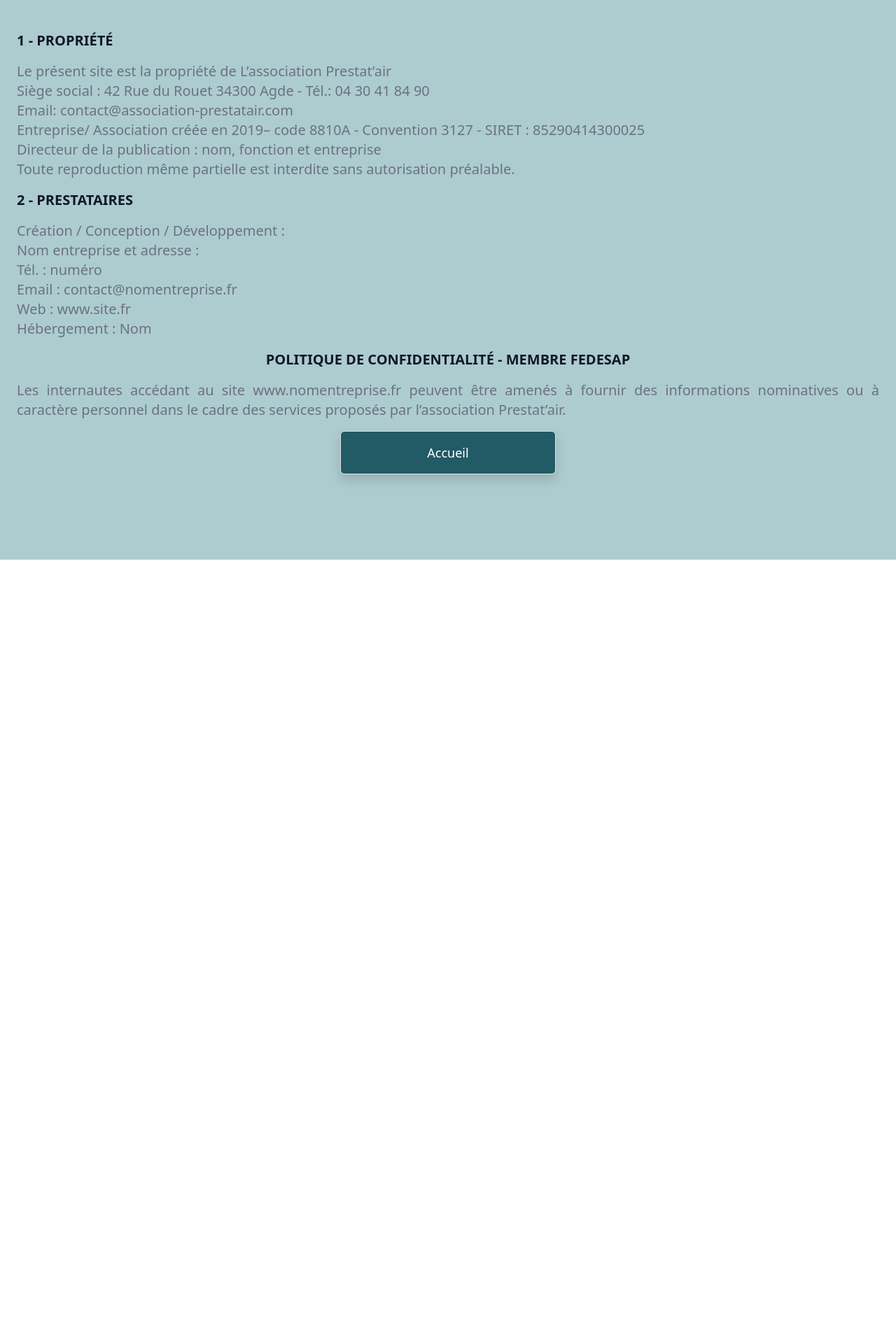
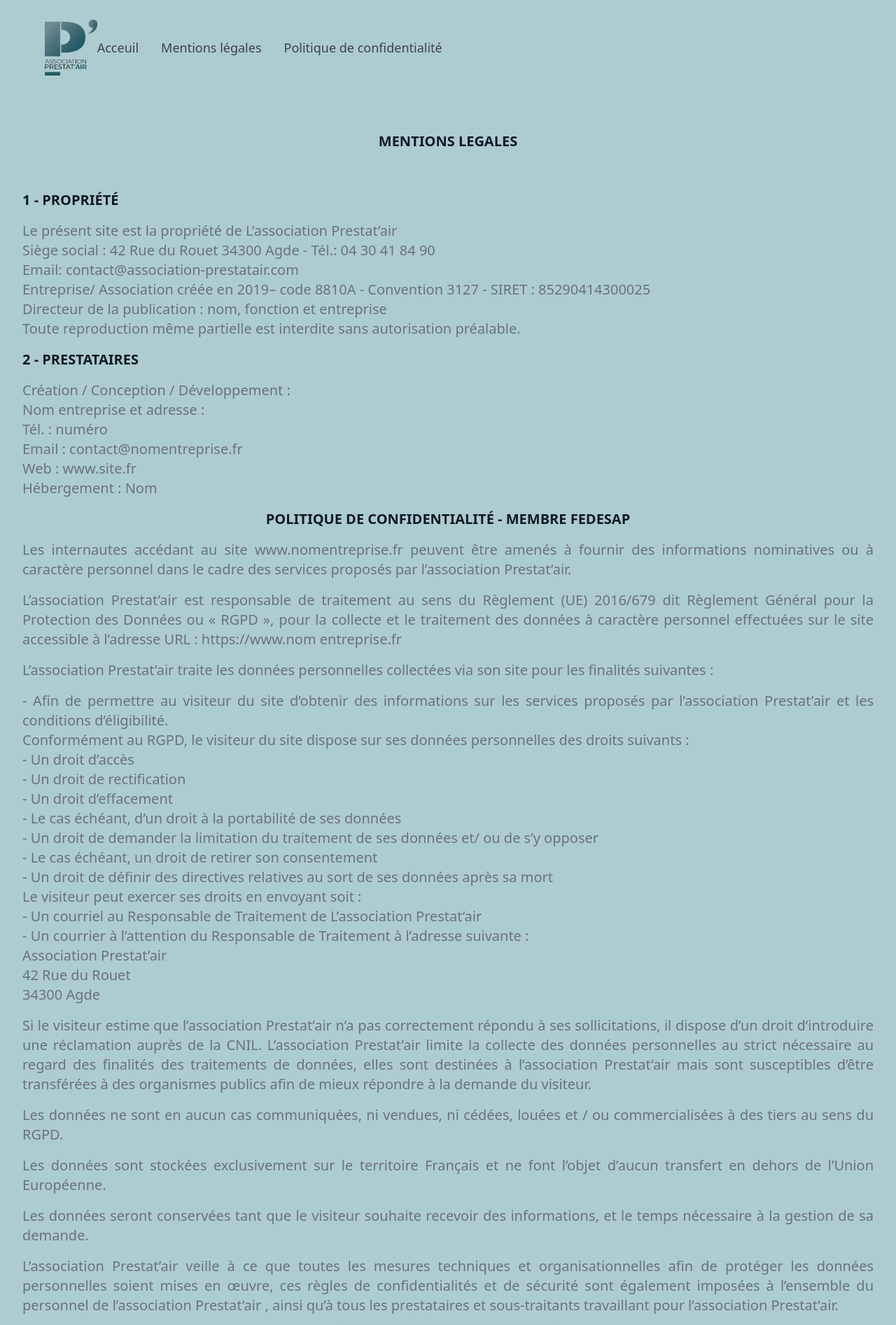
Before and after one commit to mohamedehn/prestatair, a React (Create React App) app: page /mentions in a window 1280 px wide. Shown: the top 1894 px of the page at 70% size. Before the commit the page ends 800 px from the top, so only its background shows below. Built offline with nearby package versions, Linux system fonts and the light colour scheme.

Commit message:
Some corrections and legal section done

```diff
--- a/src/App.jsx
+++ b/src/App.jsx
@@ -8,8 +8,14 @@ import ScrollToTop from './components/ScrollToTop';
 import DisplayActivities from './components/DisplayActivities';
 import Team from './components/Team';
 import DataDisplay from './components/Counter';
+import { useEffect } from 'react';
 
 function App() {
+
+  useEffect(()=>{
+    window.scrollTo(0,0)
+  },[])
+
   return (
     <div className="App bg-[#adccd0] overflow-hidden">
       <Hero/>
--- a/src/components/Footer.jsx
+++ b/src/components/Footer.jsx
@@ -17,21 +17,21 @@ export default function Footer (){
         <footer className="text-gray-500 bg-[#adccd0] px-4 py-5 max-w-screen-xl mx-auto">
             <div className="mt-8 items-center justify-between sm:flex">
                 <ul className="mt-4 sm:mt-0">
-                    &copy; 2022 Prestat'air Tout droit réservé.
+                    &copy; 2023 Prestat'air Tout droit réservé.
                 </ul>
 
                 <ul className="mt-4 items-center justify-center space-y-5 sm:flex sm:space-x-4 sm:space-y-0 text-gray-500">
                 {
                     footerNavs.map((item, idx) => (
                         <li className=" hover:text-gray-800 no-underline text-gray-500" key={idx}>
-                            <NavLink to={item.href} key={idx} className="no-underline text-gray-500">
+                            <NavLink to={item.href} key={idx} className="no-underline text-gray-500 hover:text-gray-800">
                                 {item.name}
                             </NavLink>
                         </li>
                     ))
                 }
                     <li className="hover:text-gray-800 list-none">
-                        <a href="https://mohamedehn.github.io/portfolio/" className="no-underline text-gray-500">Powered by Ehn</a>
+                        <a href="https://mohamedehn.github.io/portfolio/" className="no-underline text-gray-500 hover:text-gray-800">Powered by Coding Corp</a>
                     </li>
                 </ul>
             </div>
--- a/src/pages/mentions.jsx
+++ b/src/pages/mentions.jsx
@@ -1,15 +1,110 @@
-import React from 'react'
+import {React, Fragment} from 'react'
 import { NavLink } from 'react-router-dom'
+import ScrollToTop from '../components/ScrollToTop'
+import { Popover, Transition } from '@headlessui/react'
+import { Bars3Icon, XMarkIcon } from '@heroicons/react/24/outline'
+import logo from "../assets/logoNew.png"
+import { useEffect } from 'react'
+
+const navigation = [
+    { name: 'Acceuil', href: '/' },
+    { name: 'Mentions légales', href: '#mentions' },
+    { name: 'Politique de confidentialité', href: '#politique' }
+  ]
 
 function Mentions() {
+
+    useEffect(()=>{
+        window.scrollTo(0,0)
+    },[])
+
   return (
-    <div className='bg-[#adccd0] h-screen'>
-        <div className="relative md:bg-[#adccd0] md:p-6">
+    <div className='bg-[#adccd0] h-full text-justify'>
+        <div className="relative md:bg-[#adccd0] md:p-6 mx-auto max-w-7xl px-6 lg:px-8">
               <div className="lg:grid lg:grid-cols-1 lg:gap-6">
+              <Popover>
+            <div className="relative px-6 pt-6 lg:px-8">
+              <nav className="relative flex items-center justify-between sm:h-10 lg:justify-start" aria-label="Global">
+                <div className="flex flex-shrink-0 flex-grow items-center lg:flex-grow-0">
+                  <div className="flex w-full items-center justify-between md:w-auto">
+                    <a href="#acceuil">
+                      <span className="sr-only">Prestat'air</span>
+                      <img
+                        alt="Your Company"
+                        className="h-24 w-auto sm:h-20"
+                        src={logo}
+                      />
+                    </a>
+                    <div className="-mr-2 flex items-center md:hidden">
+                      <Popover.Button className="inline-flex items-center justify-center rounded-md bg-[#adccd0] p-2 text-black
+                      hover:bg-[#225a65] hover:text-gray-500 focus:outline-none focus:ring-2 focus:ring-inset focus:ring-[#225a65]">
+                        <span className="sr-only">Open main menu</span>
+                        <Bars3Icon className="h-6 w-6" aria-hidden="true" />
+                      </Popover.Button>
+                    </div>
+                  </div>
+                </div>
+                <div className="hidden md:ml-10 md:contents md:space-x-8 md:pr-4">
+                  {navigation.map((item) => (
+                    <a key={item.name} href={item.href} className="font-medium text-[#3d4346] hover:text-gray-900 text-lg no-underline">
+                      {item.name}
+                    </a>
+                  ))}
+                </div>
+              </nav>
+            </div>
+
+            <Transition
+              as={Fragment}
+              enter="duration-150 ease-out"
+              enterFrom="opacity-0 scale-95"
+              enterTo="opacity-100 scale-100"
+              leave="duration-100 ease-in"
+              leaveFrom="opacity-100 scale-100"
+              leaveTo="opacity-0 scale-95"
+            >
+              <Popover.Panel
+                focus
+                className="absolute inset-x-0 top-0 z-10 origin-top-right transform p-2 transition md:hidden"
+              >
+                <div className="overflow-hidden rounded-lg bg-[#adccd0] shadow-md ring-1 ring-black ring-opacity-5">
+                  <div className="flex items-center justify-between px-5 pt-4">
+                    <div>
+                      <img
+                        className="h-16 w-auto"
+                        src={logo}
+                        alt=""
+                      />
+                    </div>
+                    <div className="-mr-2">
+                      <Popover.Button className="inline-flex items-center justify-center rounded-md bg-[#adccd0] p-2 text-gray-400
+                      hover:bg-[#225a65] hover:text-gray-500 focus:outline-none focus:ring-2 focus:ring-inset focus:ring-[#225a65]">
+                        <span className="sr-only">Close main menu</span>
+                        <XMarkIcon className="h-6 w-6" aria-hidden="true" />
+                      </Popover.Button>
+                    </div>
+                  </div>
+                  <div className="space-y-1 px-2 pt-2 pb-3">
+                    {navigation.map((item) => (
+                      <a
+                        key={item.name}
+                        href={item.href}
+                        className="block rounded-md px-3 py-2 text-base font-medium text-gray-700 hover:bg-[#9aabb2] hover:text-gray-900
+                        no-underline"
+                      >
+                        {item.name}
+                      </a>
+                    ))}
+                  </div>
+                </div>
+              </Popover.Panel>
+            </Transition>
+          </Popover>
                 <div className="prose prose-lg prose-indigo text-gray-500 lg:max-w-none sm:mx-auto sm:mt-5 sm:max-w-xl sm:text-lg md:mt-5
-                md:text-xl lg:mx-0 text-justify">
+                md:text-xl lg:mx-0 text-justify pt-14">
                   <div>
-                    <p className='text-gray-900 font-semibold'>1 - PROPRIÉTÉ</p>
+                    <p className='text-gray-900 font-semibold flex mx-auto w-auto justify-center' id='mentions'>MENTIONS LEGALES</p>
+                    <p className='text-gray-900 font-semibold pt-10'>1 - PROPRIÉTÉ</p>
                     <p>
                         Le présent site est la propriété de L’association Prestat’air <br/>
                         Siège social : 42 Rue du Rouet 34300 Agde - Tél.: 04 30 41 84 90 <br/>
@@ -31,10 +126,61 @@ function Mentions() {
                     </p>
                   </div>
                   <div>
-                    <p className='text-gray-900 font-semibold flex mx-auto w-auto justify-center'>POLITIQUE DE CONFIDENTIALITÉ - MEMBRE FEDESAP</p>
+                    <p className='text-gray-900 font-semibold flex mx-auto w-auto justify-center' id='politique'>
+                        POLITIQUE DE CONFIDENTIALITÉ - MEMBRE FEDESAP
+                    </p>
                     <p>
                         Les internautes accédant au site www.nomentreprise.fr peuvent être amenés à fournir des informations nominatives ou
                         à caractère personnel dans le cadre des services proposés par l’association Prestat’air.
+                    </p>
+                    <p>
+                        L’association Prestat’air est responsable de traitement au sens du Règlement (UE) 2016/679 dit Règlement Général pour
+                        la Protection des Données ou « RGPD », pour la collecte et le traitement des données à caractère personnel effectuées
+                        sur le site accessible à l’adresse URL : https://www.nom entreprise.fr
+                    </p>
+                    <p>L’association Prestat’air traite les données personnelles collectées via son site pour les finalités suivantes :</p>
+                    <p>
+                        -	Afin de permettre au visiteur du site d’obtenir des informations sur les services proposés par l’association
+                        Prestat’air et les conditions d’éligibilité.<br/>
+                        Conformément au RGPD, le visiteur du site dispose sur ses données personnelles des droits suivants :<br/>
+                        -	Un droit d’accès<br/>
+                        -	Un droit de rectification<br/>
+                        -	Un droit d’effacement<br/>
+                        -	Le cas échéant, d’un droit à la portabilité de ses données<br/>
+                        -	Un droit de demander la limitation du traitement de ses données et/ ou de s’y opposer<br/>
+                        -	Le cas échéant, un droit de retirer son consentement<br/>
+                        -	Un droit de définir des directives relatives au sort de ses données après sa mort<br/>
+                        Le visiteur peut exercer ses droits en envoyant soit :<br/>
+                        -	Un courriel au Responsable de Traitement de L’association Prestat’air <br/>
+                        -	Un courrier à l’attention du Responsable de Traitement à l’adresse suivante :<br/>
+                        Association Prestat’air <br/>
+                        42 Rue du Rouet<br/>
+                        34300 Agde<br/>
+                    </p>
+                    <p>
+                        Si le visiteur estime que l’association Prestat’air n’a pas correctement répondu à ses sollicitations, il dispose d’un
+                        droit d’introduire une réclamation auprès de la CNIL. L’association Prestat’air limite la collecte des données
+                        personnelles au strict nécessaire au regard des finalités des traitements de données, elles sont destinées à
+                        l’association Prestat’air mais sont susceptibles d’être transférées à des organismes publics afin de mieux répondre
+                        à la demande du visiteur.
+                    </p>
+                    <p>
+                        Les données ne sont en aucun cas communiquées, ni vendues, ni cédées, louées et / ou commercialisées à des tiers au
+                        sens du RGPD.
+                    </p>
+                    <p>
+                        Les données sont stockées exclusivement sur le territoire Français et ne font l’objet d’aucun transfert en dehors de
+                        l’Union Européenne.
+                    </p>
+                    <p>
+                        Les données seront conservées tant que le visiteur souhaite recevoir des informations, et le temps nécessaire à la
+                        gestion de sa demande.
+                    </p>
+                    <p>
+                        L’association Prestat’air veille à ce que toutes les mesures techniques et organisationnelles afin de protéger les
+                        données personnelles soient mises en œuvre, ces règles de confidentialités et de sécurité sont également imposées à
+                        l’ensemble du personnel de l’association Prestat’air , ainsi qu’à tous les prestataires et sous-traitants travaillant
+                        pour l’association Prestat’air.
                     </p>
                   </div>
                   <div className="rounded-md shadow w-[25%] justify-center flex mx-auto">
@@ -51,6 +197,7 @@ function Mentions() {
               <div className="mt-8 inline-flex rounded-md shadow">
               </div>
             </div>
+            <ScrollToTop/>
     </div>
   )
 }
```
Also changed, not shown: src/components/Counter.jsx (+24 -5 lines).
